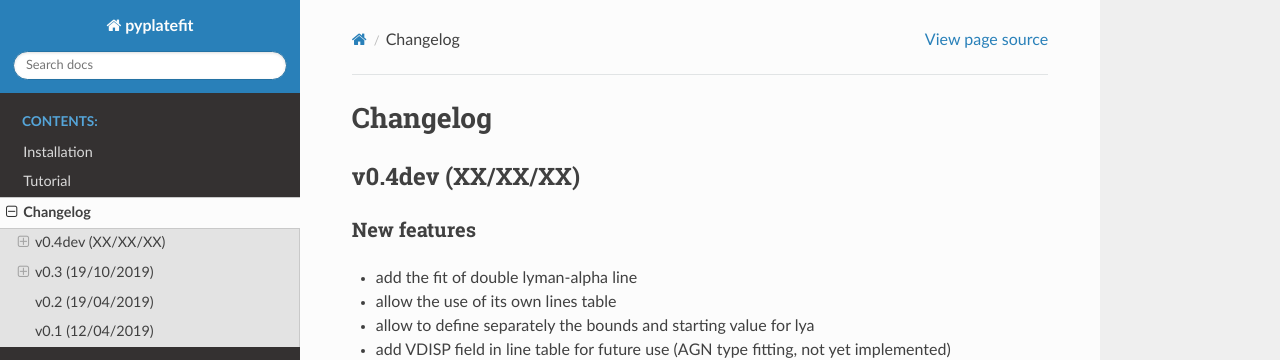
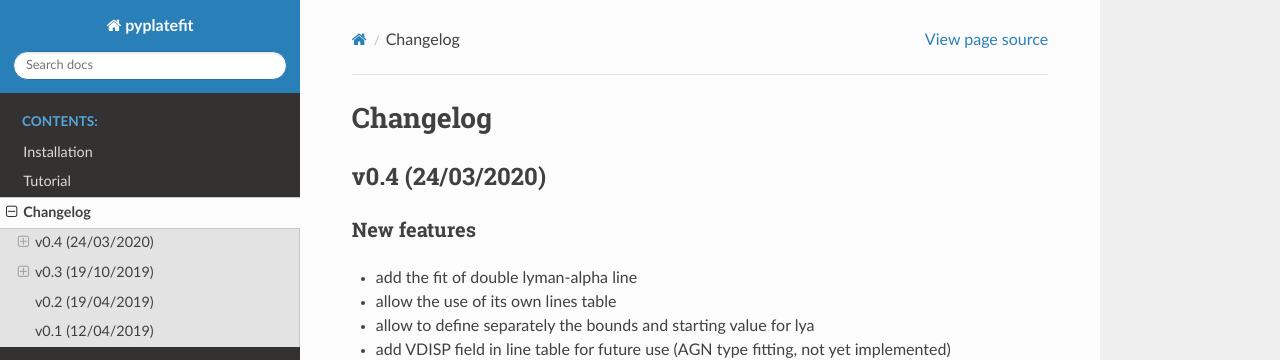
Before and after one commit to musevlt/pyplatefit, a Sphinx documentation site: the page built from docs/changelog.rst, in a window 1280 px wide and 1251 px high. Shown: the top 360 px of the window. Built offline with Sphinx 7.4.7 and the Read the Docs theme 2.0.0, drawn with Linux system fonts in a browser that asks for light colours.

Commit message:
update changelog

```diff
--- a/docs/changelog.rst
+++ b/docs/changelog.rst
@@ -1,7 +1,7 @@
 Changelog
 =========
-v0.4dev (XX/XX/XX)
-------------------
+v0.4 (24/03/2020)
+-----------------
 New features
 ^^^^^^^^^^^^
 - add the fit of double lyman-alpha line
```
